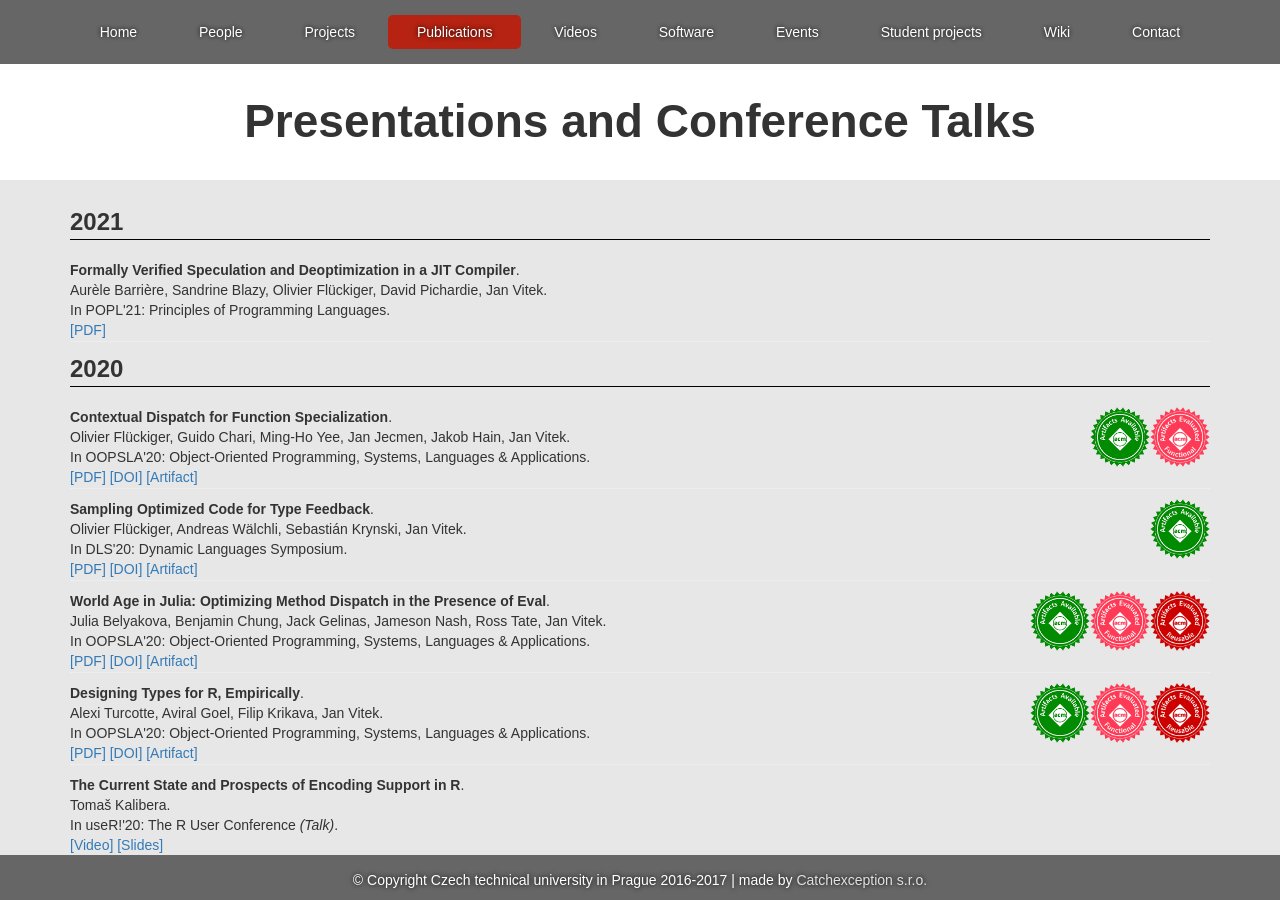
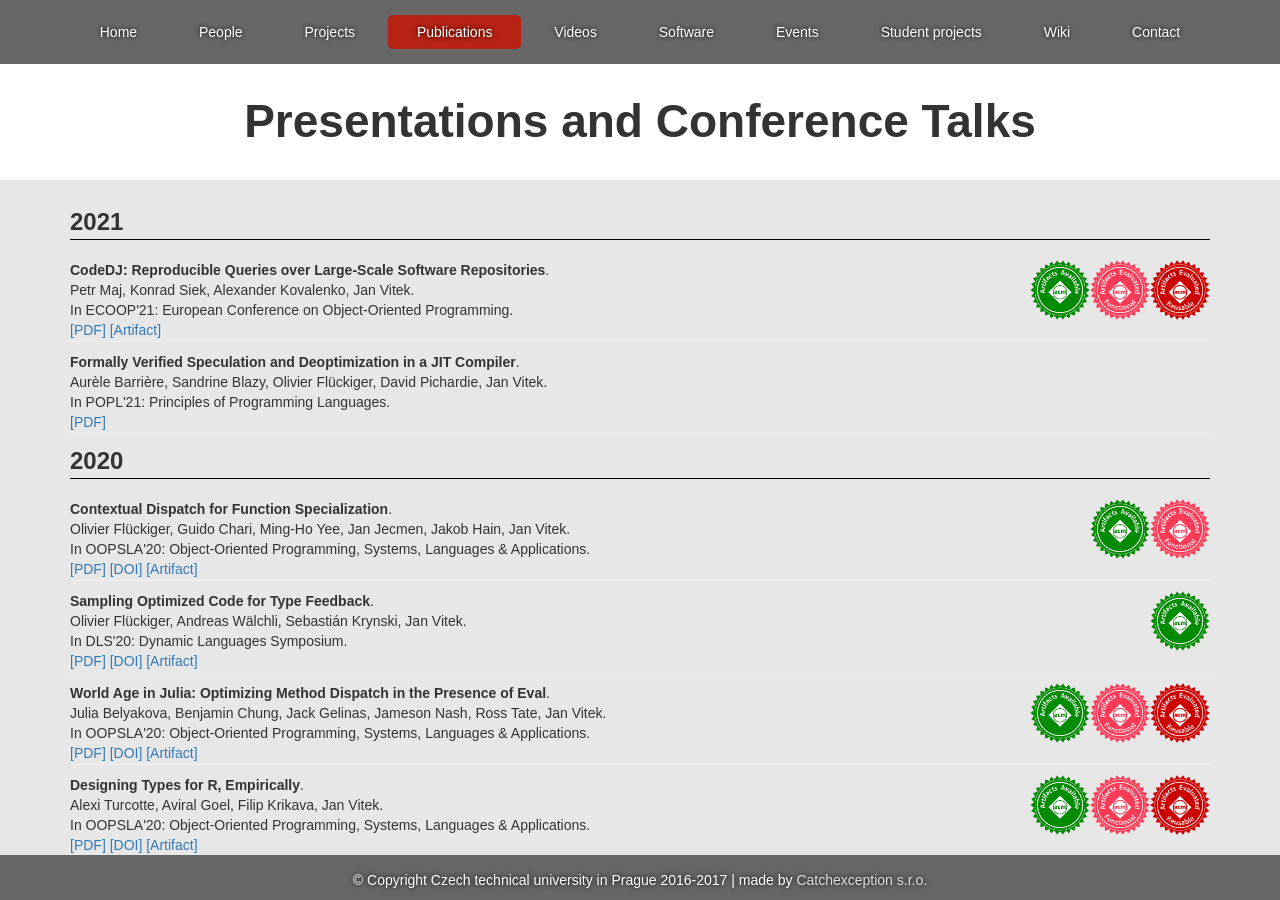
Before and after one commit to PRL-PRG/prl-prg.github.io, a Jekyll site: the page built from publications.md, in a window 1280 px wide and 900 px high. Built offline with Jekyll 4.4.1, drawn with Linux system fonts in a browser that asks for light colours.

Commit message:
CodeDJ paper.

```diff
--- a/publications.md
+++ b/publications.md
@@ -10,6 +10,24 @@ displayed_years:
 publications:
 
 ##### 2021 #####
+
+ - year: 2021
+   title: "CodeDJ: Reproducible Queries over Large-Scale Software Repositories"
+   authors: "Petr Maj, Konrad Siek, Alexander Kovalenko, Jan Vitek"
+   publication: "European Conference on Object-Oriented Programming"
+   short_publication: "ECOOP'21"
+   badges:
+   - "acm_artifact_available"
+   - "acm_artifact_evaluated_functional"
+   - "acm_artifact_evaluated_reusable"
+   links:
+   - text: PDF
+     link: http://janvitek.org/pubs/ecoop21.pdf
+   - text: Artifact
+     link: https://github.com/PRL-PRG/codedj-ecoop-artifact
+   grants:
+   - ELE
+   - BC
 
  - year: 2021
    title: "Formally Verified Speculation and Deoptimization in a JIT Compiler"
```
